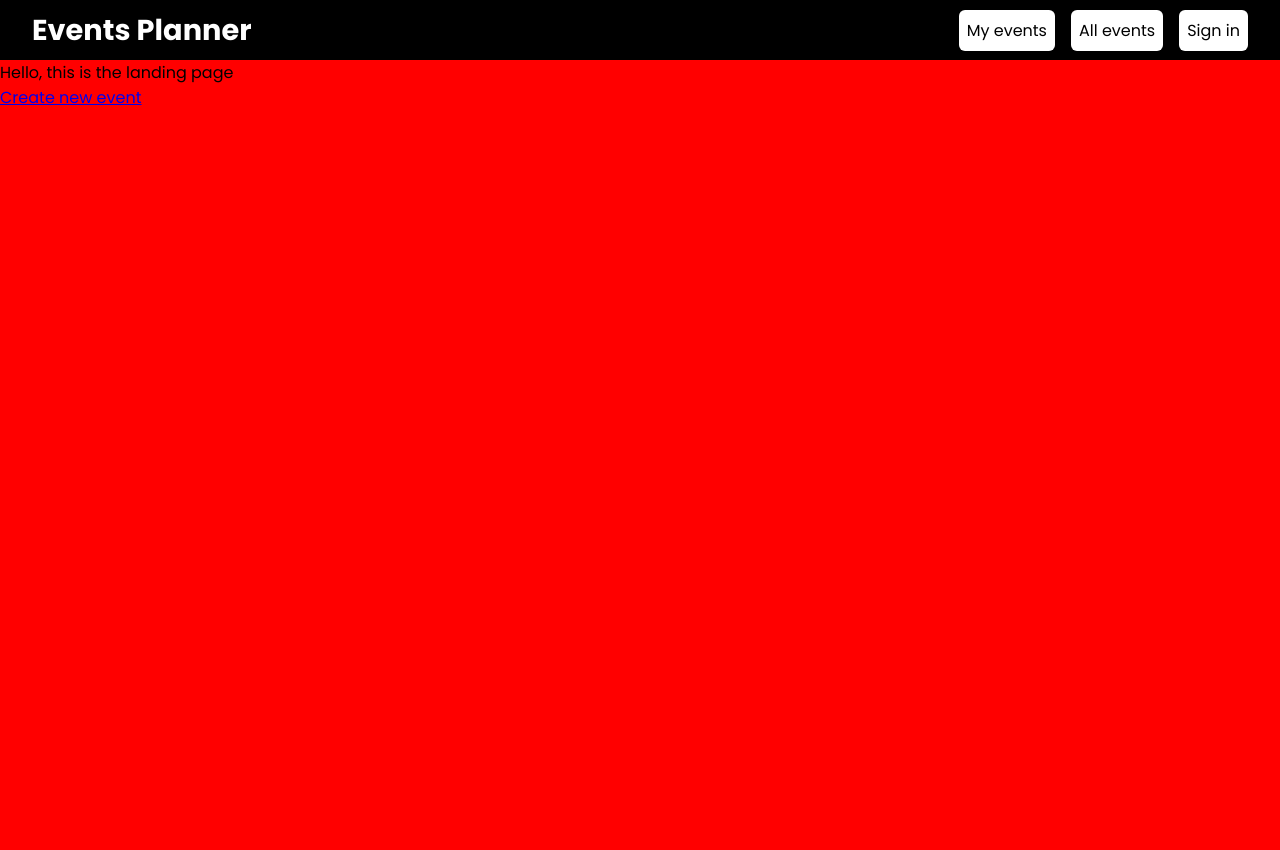
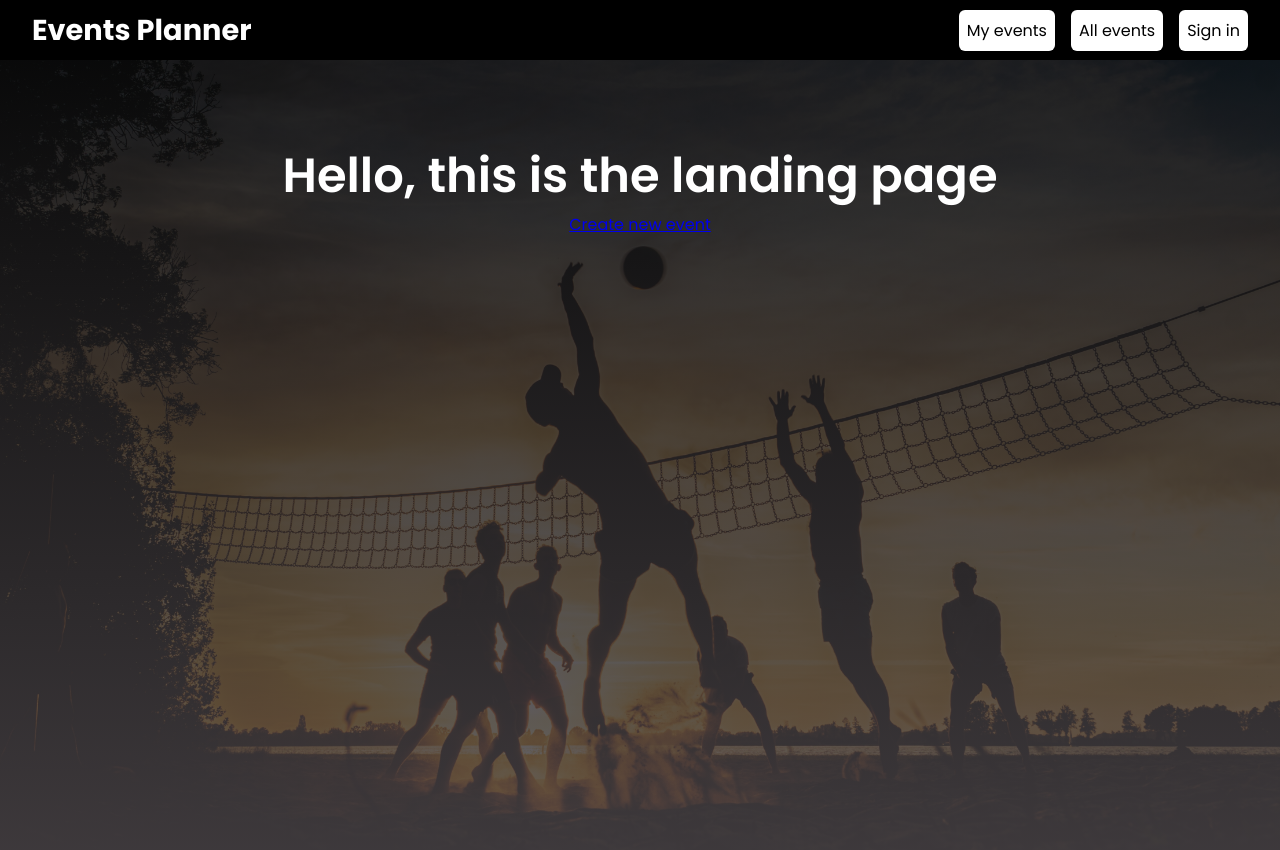
Before and after one commit to mernsummerproject2022/frontend, a React (Create React App) app in the folder event-planner/: page / in a window 1280 px wide. Shown: the top 850 px of the page. Before the commit the page ends 800 px from the top, so only its background shows below. Built offline with nearby package versions, Linux system fonts and the light colour scheme.

Commit message:
added background image for landing page

```diff
--- a/event-planner/src/Pages/LandingPage.jsx
+++ b/event-planner/src/Pages/LandingPage.jsx
@@ -3,10 +3,12 @@ import { Link } from "react-router-dom";
 
 const LandingPage = () => {
   return (
-    <>
-      <div>Hello, this is the landing page</div>
-      <Link to="/create">Create new event</Link>
-    </>
+    <div className="landing">
+      <div className="landing-text">
+        <div className="heading">Hello, this is the landing page</div>
+        <Link to="/create">Create new event</Link>
+      </div>
+    </div>
   );
 };
 
--- a/event-planner/src/Styling/index.css
+++ b/event-planner/src/Styling/index.css
@@ -11,10 +11,36 @@ body {
   margin: 0;
   -webkit-font-smoothing: antialiased;
   -moz-osx-font-smoothing: grayscale;
-  background-color: red;
 }
 
 code {
   font-family: source-code-pro, Menlo, Monaco, Consolas, "Courier New",
     monospace;
 }
+
+.landing {
+  background-image: linear-gradient(
+      0deg,
+      rgba(66, 60, 63, 0.8),
+      rgba(0, 0, 0, 0.8)
+    ),
+    url("/src/img/bg.jpg");
+  height: 100vh;
+  background-position: center;
+  background-repeat: no-repeat;
+  background-size: cover;
+  display: flex;
+  flex-direction: column;
+  align-items: center;
+}
+
+.landing-text {
+  margin-top: 5rem;
+  text-align: center;
+}
+
+.heading {
+  color: #fff;
+  font-size: 3rem;
+  font-weight: 600;
+}
```
Also changed, not shown: event-planner/src/img/bg.jpg (added).
